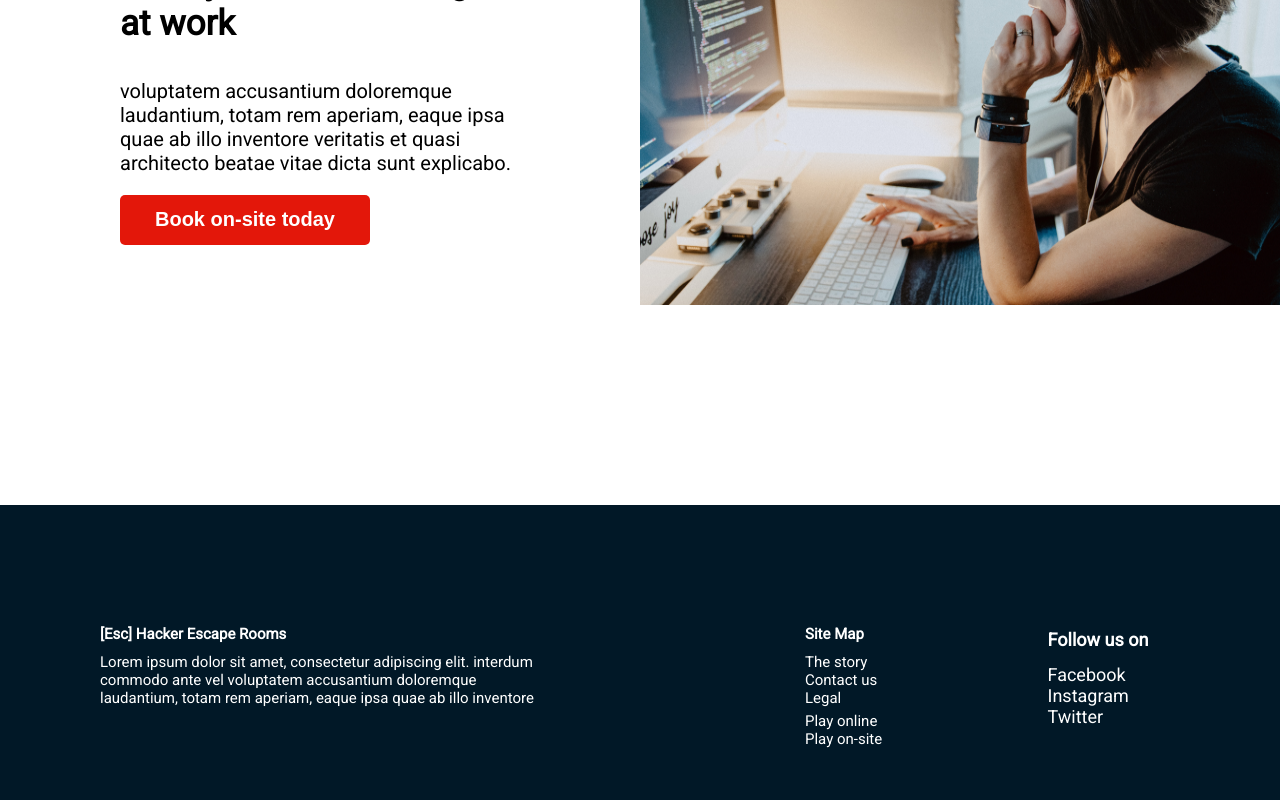
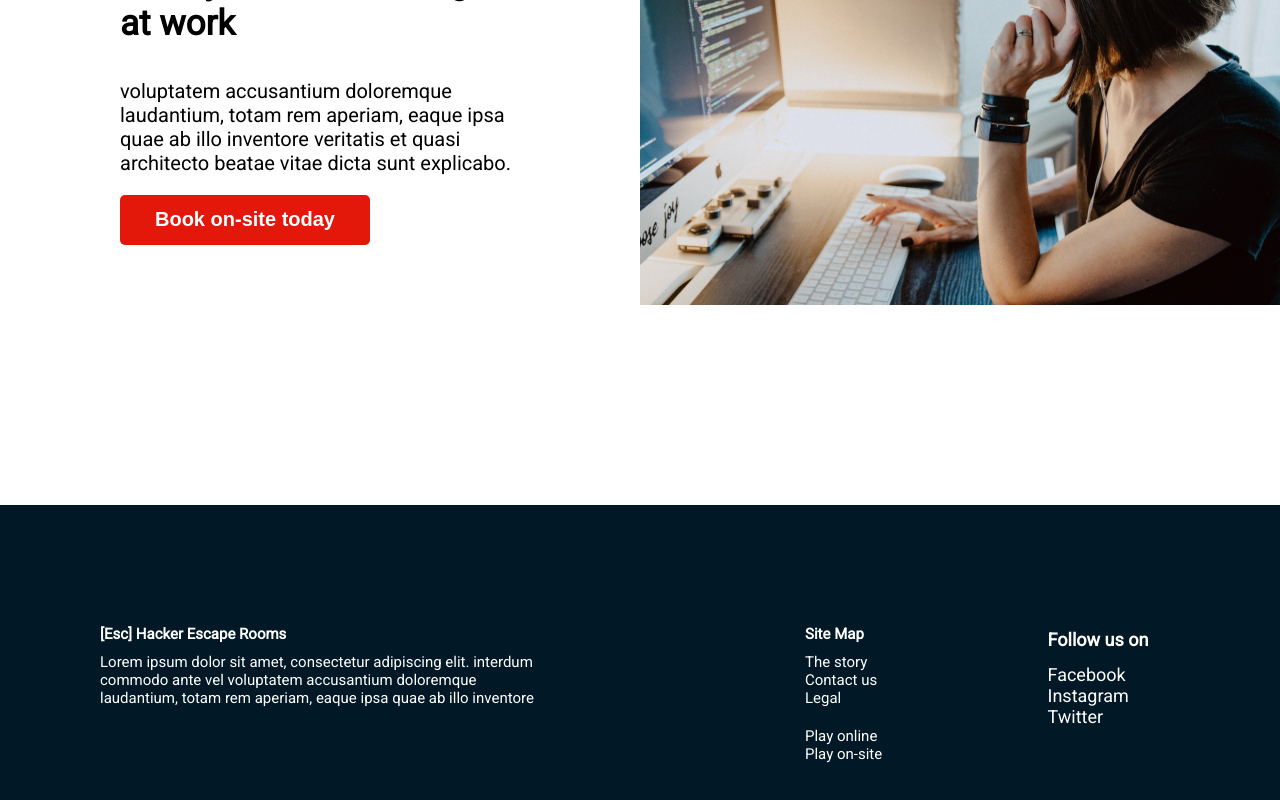
Before and after one commit to Erm0es/HackerEscapeRooms, a plain HTML site: page index.html in a window 1280 px wide. Shown: the part 3311-4111 px from the top of the page. Drawn offline with Linux system fonts and the light colour scheme.

Commit message:
margin ul play

```diff
--- a/Styles/_footer.scss
+++ b/Styles/_footer.scss
@@ -26,14 +26,18 @@ footer {
       display: flex;
       flex-direction: column;
       margin-top: -10px;
-      padding: 0;
+      padding: 0px;
       list-style: none;
       li {
         a {
+
           text-decoration: none;
           color: white;
         }
       }
+    }
+    ul.play{
+     margin-top:20px;
     }
   }
   //third
```
Also changed, not shown: Styles/Style.css, 1 other file.
